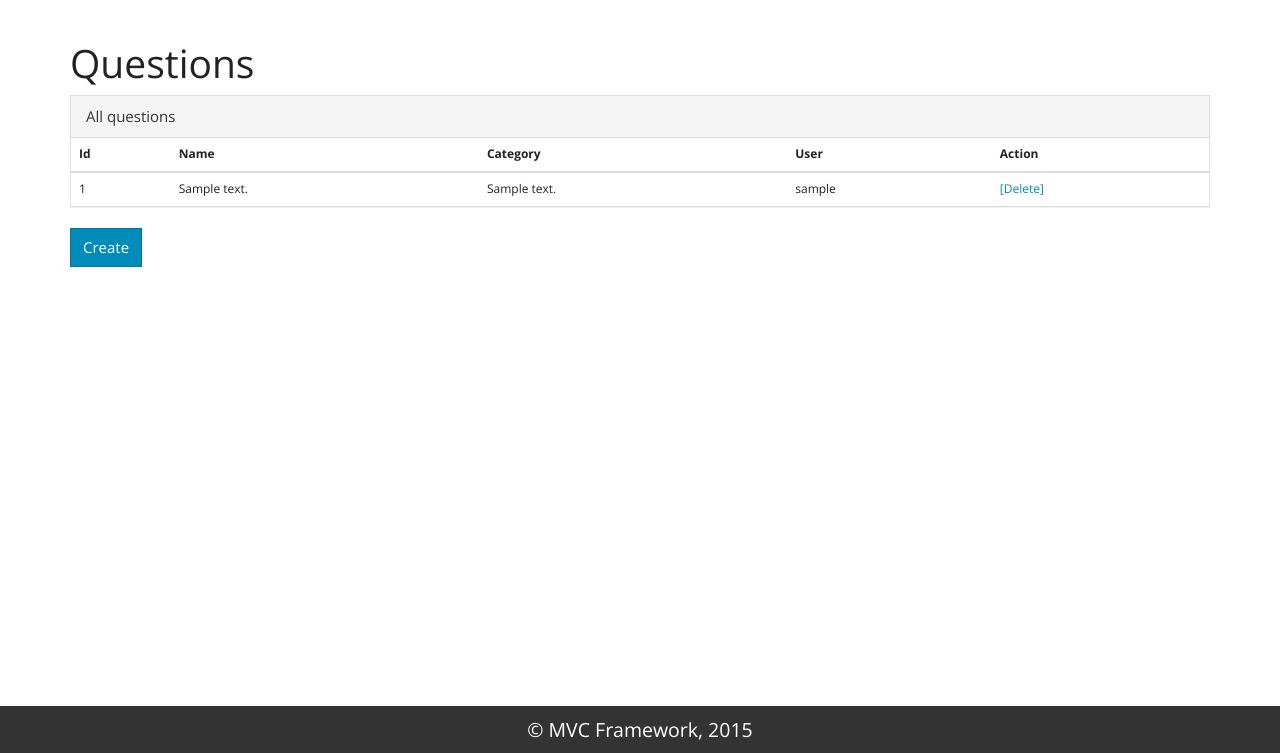
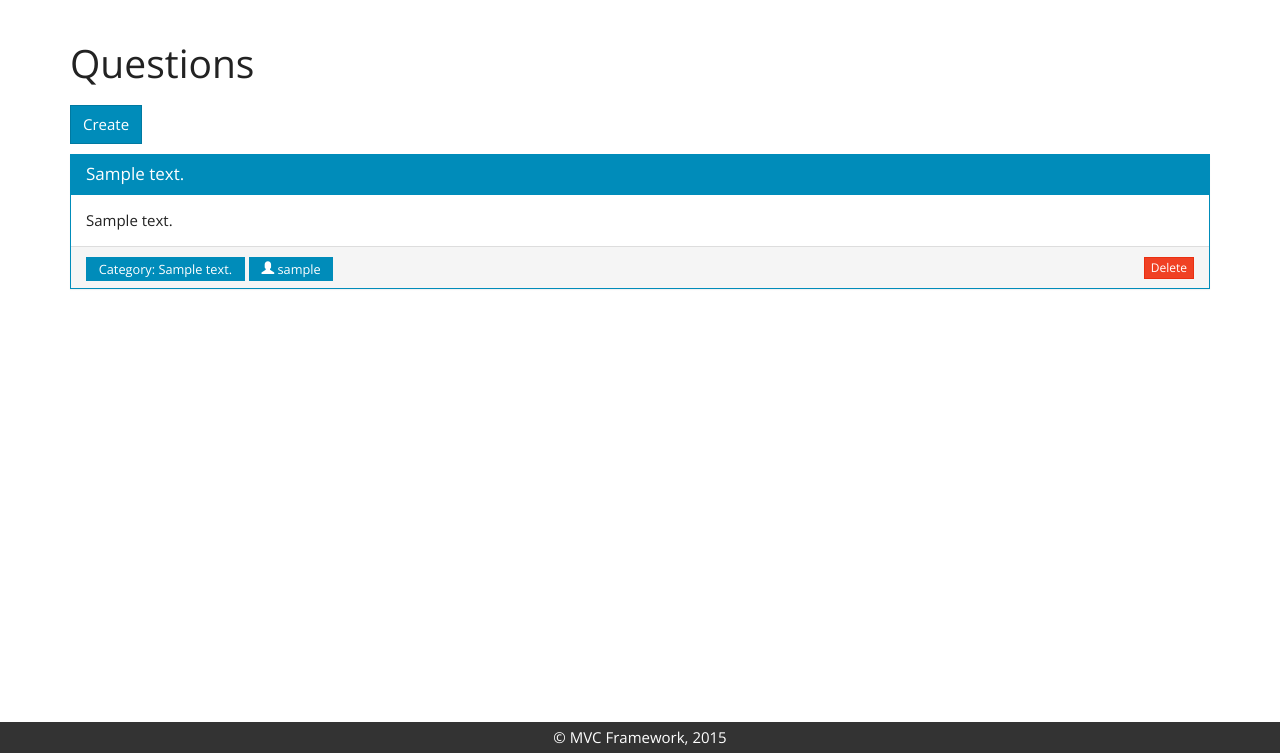
Before and after one commit to Venciity/ForumSystem, a PHP site: page /questions in a window 1280 px wide. Shown: the part 47-800 px from the top of the page. Run offline with PHP 8.4, Linux system fonts and the light colour scheme; the visitor is signed in with stand-in values (Sample User, id 1); tables that the repository leaves empty or names only in its code hold one stand-in row (values such as "Sample post"); some libraries are stand-ins or nearby versions.

Commit message:
update some code and styles

```diff
--- a/content/styles.css
+++ b/content/styles.css
@@ -1,22 +1,12 @@
-body>header, body>footer {
-    background: #eee;
-    padding: 10px 5px;
-}
-
-body>header>a>img, body>header ul, body>header ul>li{
-    display: inline-block;
-    vertical-align: middle;
-}
-
 body>footer {
     text-align: center;
-    font-size: 130%;
     background: #333;
     color: #fff;
     position: fixed;
     bottom: 0;
     left: 0;
     right: 0;
+    padding:5px;
 }
 
 #loggedInInfo {
@@ -40,3 +30,15 @@ body>footer {
     font-size: 20px;
     text-align: center;
 }
+
+.label {
+    font-size: 85%;
+}
+
+.create {
+    margin: 10px 0;
+}
+
+.btn-xs {
+    line-height: 1;
+}
--- a/controllers/BaseController.php
+++ b/controllers/BaseController.php
@@ -91,19 +91,19 @@ abstract class BaseController {
         return $this->formValues[$field];
     }
 
-    function addMessage($message, $type){
+    function addMessage($message, $class){
         if(!isset($_SESSION['messages'])){
             $_SESSION['messages'] = array();
         }
 
-        array_push($_SESSION['messages'], array('text' => $message, 'type' => $type));
+        array_push($_SESSION['messages'], array('text' => $message, 'class' => $class));
     }
 
     function addInfoMessage($message){
-        $this->addMessage($message, 'info');
+        $this->addMessage($message, 'alert alert-dismissible alert-success');
     }
 
     function addErrorMessage($message){
-        $this->addMessage($message, 'error');
+        $this->addMessage($message, 'alert alert-dismissible alert-danger');
     }
 }
--- a/models/QuestionsModel.php
+++ b/models/QuestionsModel.php
@@ -3,7 +3,7 @@
 class QuestionsModel extends BaseModel{
     public function getAll(){
         $statement = self::$db->query(
-            "SELECT q.id, q.text, c.text as category, u.username as user
+            "SELECT q.id, q.text, q.content, c.text as category, u.username as user
              FROM questions as q
                JOIN categories as c ON q.category_id = c.id
                JOIN users as u ON q.user_id = u.id ORDER BY id");
--- a/views/layouts/default/messages.php
+++ b/views/layouts/default/messages.php
@@ -1,7 +1,7 @@
 <?php
 if(isset($_SESSION['messages'])){
     foreach ($_SESSION['messages'] as $message) {
-        echo '<div class="alert alert-dismissible alert-success">' .
+        echo '<div class="'. $message['class'] .'"">' .
                 '<button type="button" class="close" data-dismiss="alert">×</button>';
                 echo htmlspecialchars($message['text']);
        echo '</div>';
--- a/views/questions/index.php
+++ b/views/questions/index.php
@@ -1,27 +1,18 @@
 <h1><?= htmlspecialchars($this->title)?></h1>
-<div class="panel panel-default">
-    <div class="panel-heading">All questions</div>
-    <table class="table">
-        <thead>
-        <tr>
-            <th>Id</th>
-            <th>Name</th>
-            <th>Category</th>
-            <th>User</th>
-            <th>Action</th>
-        </tr>
-        </thead>
-        <tbody>
-        <?php foreach ($this->questions as $question) : ?>
-            <tr>
-                <td><?= $question['id'] ?></td>
-                <td><?= htmlspecialchars($question['text']) ?></td>
-                <td><?= htmlspecialchars($question['category']) ?></td>
-                <td><?= htmlspecialchars($question['user']) ?></td>
-                <td><a href="/questions/delete/<?= $question['id'] ?>">[Delete]</a></td>
-            </tr>
-        <?php endforeach; ?>
-        </tbody>
-    </table>
-</div>
-<a href="/questions/create" class="btn btn-primary">Create</a>
+<a href="/questions/create" class="btn btn-primary create">Create</a>
+<?php foreach ($this->questions as $question) : ?>
+    <div class="panel panel-primary">
+        <div class="panel-heading">
+            <h3 class="panel-title"><?= htmlspecialchars($question['text']) ?></h3>
+        </div>
+        <div class="panel-body"><?= htmlspecialchars($question['content']) ?></div>
+        <div class="panel-footer">
+            <span class="label label-primary">Category: <?= htmlspecialchars($question['category']) ?></span>
+            <span class="label label-primary">
+                <span class="glyphicon glyphicon-user" aria-hidden="true"></span>
+                <?= htmlspecialchars($question['user']) ?>
+            </span>
+            <a href="/questions/delete/<?= $question['id'] ?>" class="btn btn-danger btn-xs pull-right">Delete</a>
+        </div>
+    </div>
+<?php endforeach; ?>
```
